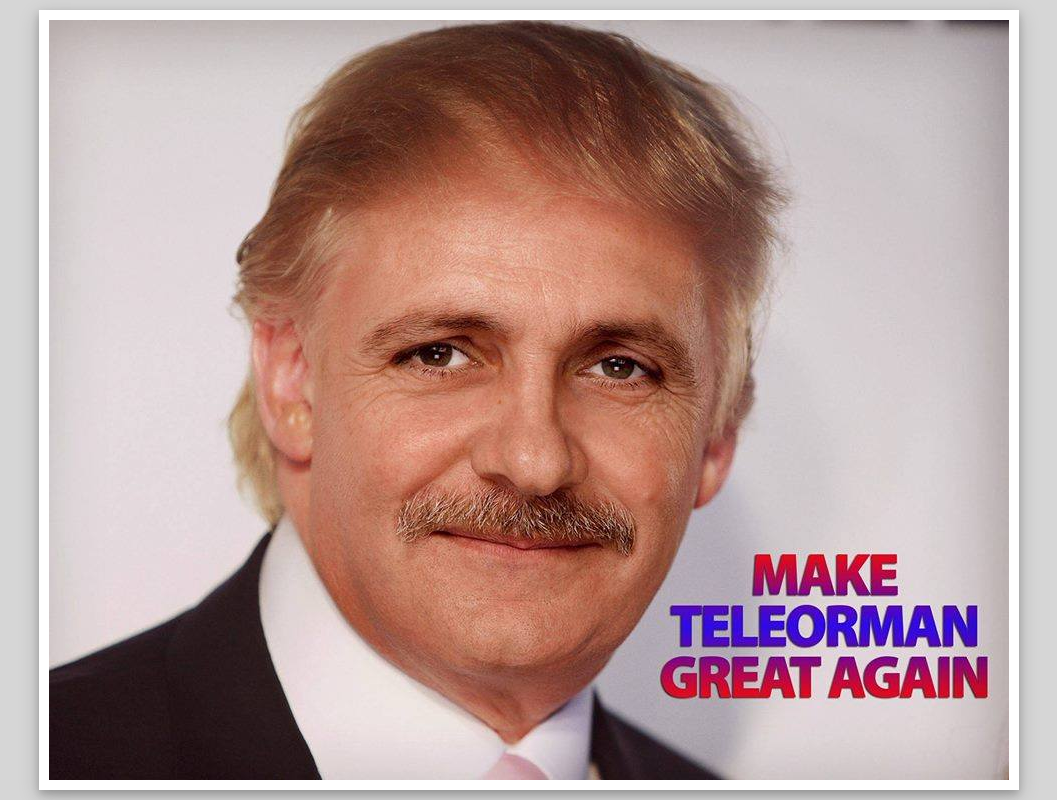
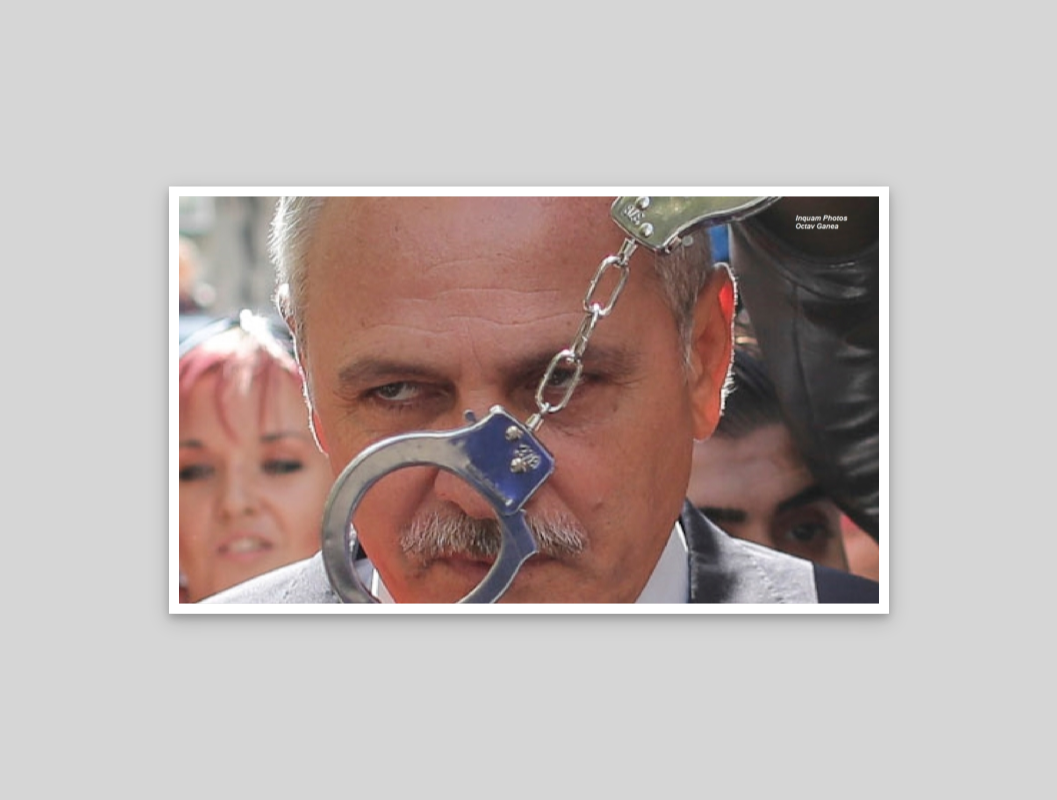
Before and after one commit to tagyro/teleor-man.ro, a plain HTML site: page index.html in a window 1280 px wide. Shown: the whole page, without its empty margins (111-1168 px from the left). Drawn offline with Linux system fonts and the light colour scheme.

Commit message:
status update

```diff
--- a/index.html
+++ b/index.html
@@ -18,6 +18,9 @@
     </head>
     <body>
 
-        <img alt="Liviu Nicolae Dragnea aka Teleor-Man" src="images/teleor-man.jpg" width="960" height="760" />
+        <!-- <img alt="Liviu Nicolae Dragnea aka Teleor-Man" src="images/teleor-man.jpg" width="960" height="760" /> -->
+
+        <img alt="Liviu Nicolae Dragnea aka Teleor-Man" src="images/penal.jpg" width="700" height="407" />
+
     </body>
 </html>
```
Also changed, not shown: images/penal.jpg (added).
